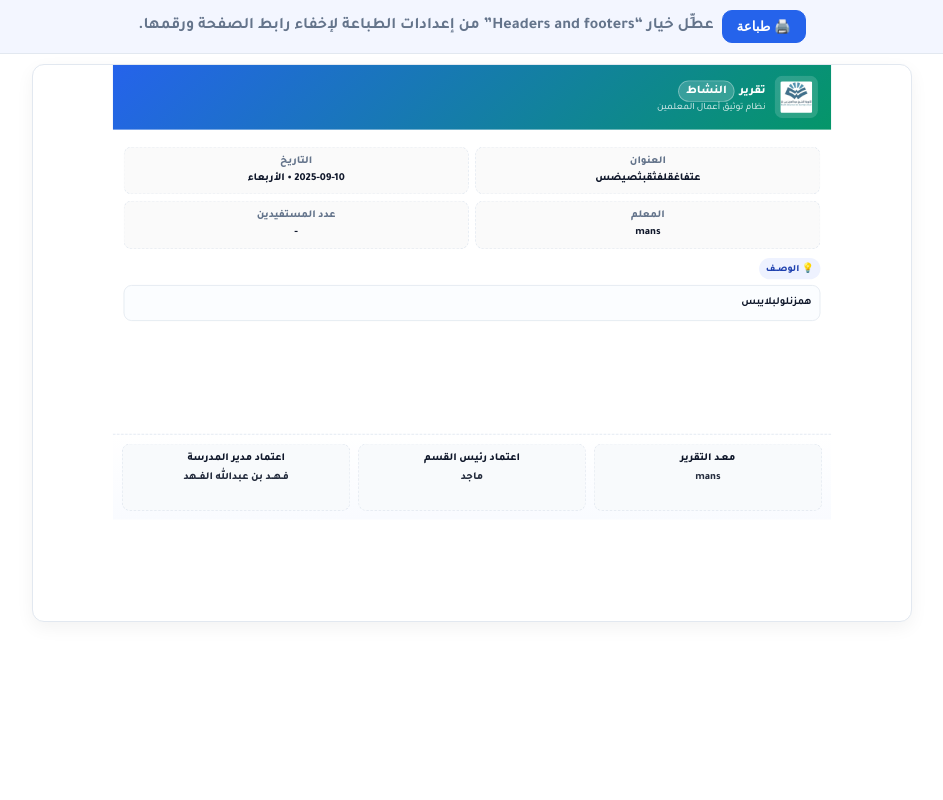
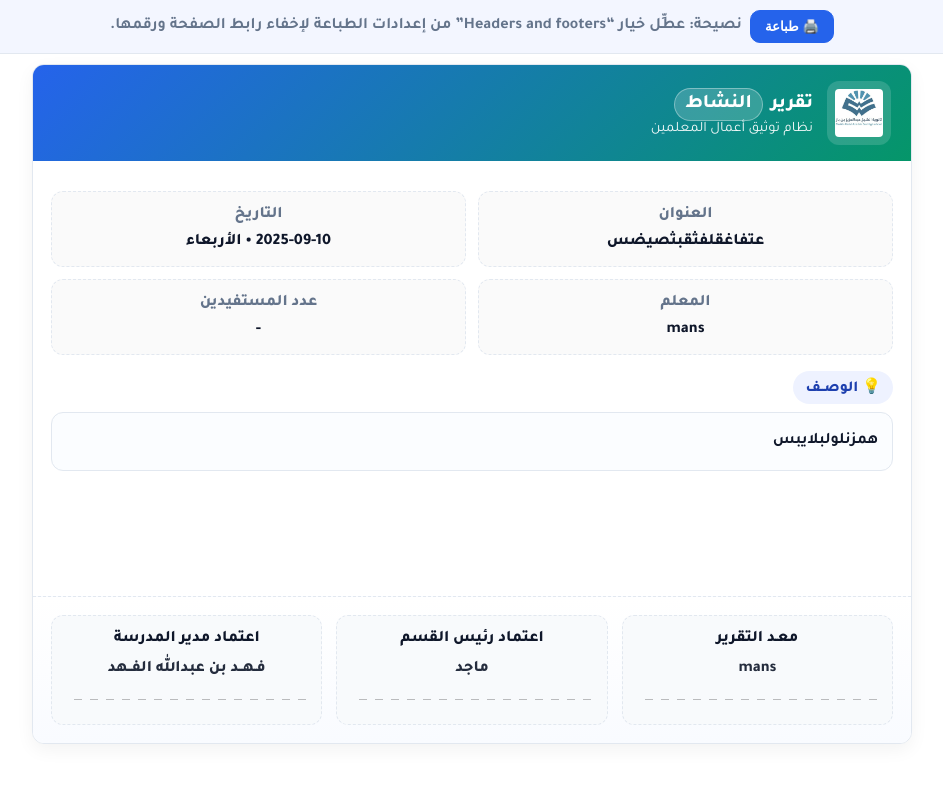
Before and after one commit to xmansx1/school, a Django app: page /reports/4/print/ in a window 1280 px wide. Shown: the whole page, without its empty margins (168-1111 px from the left). Run offline with Django 5.2, Linux system fonts and the light colour scheme; a user stored in the database is signed in; data comes from the database, SQL or seed files in the repository.

Commit message:
الرفع51ريندر

```diff
--- a/reports/templates/reports/report_print.html
+++ b/reports/templates/reports/report_print.html
@@ -9,20 +9,18 @@
   {% endwith %}
 
   <link href="https://fonts.googleapis.com/css2?family=Tajawal:wght@400;700;800&display=swap" rel="stylesheet">
-
   <style>
     :root{
       --ink:#0f172a; --muted:#64748b; --line:#e2e8f0;
       --brand:#2563eb; --accent:#059669; --bg:#f8fafc; --card:#ffffff;
       --chip:#eef2ff; --chip-ink:#1e40af;
-      --radius:12px; --print-margin:10mm; /* هوامش A4 داخل الصفحة */
+      --radius:12px; --print-margin:12mm;
     }
-
     *{box-sizing:border-box}
     html,body{height:100%}
     body{
-      margin:0;font-family:'Tajawal',system-ui,-apple-system,Segoe UI,Roboto,sans-serif;
-      color:var(--ink);background:#fff;-webkit-print-color-adjust:exact; print-color-adjust:exact;
+      margin:0;font-family:'Tajawal',sans-serif;color:var(--ink);background:#fff;
+      -webkit-print-color-adjust:exact; print-color-adjust:exact;
     }
     a{color:inherit;text-decoration:none}
 
@@ -36,15 +34,12 @@
     .btn-primary{background:var(--brand);color:#fff;border-color:var(--brand)}
     .muted{color:var(--muted);font-weight:700}
 
-    /* ===== العرض على الشاشة ===== */
+    /* ===== الحاوية/الورقة ===== */
     .container{max-width:900px;margin:auto;padding:10px}
     .sheet{
       border:1px solid var(--line);border-radius:var(--radius);overflow:hidden;background:var(--card);
       box-shadow:0 6px 18px rgba(0,0,0,.05);
-    }
-    .sheet-inner{
-      display:flex;flex-direction:column; /* مهم لتثبيت التواقيع أسفل */
-      transform-origin:top center;        /* للطباعة عند التصغير */
+      display:flex;flex-direction:column;
       min-height:calc(100vh - 120px);
     }
 
@@ -55,7 +50,7 @@
       color:#fff;padding:16px 20px
     }
     .hero .logo{width:64px;height:64px;object-fit:contain;background:rgba(255,255,255,.15);border-radius:12px;padding:8px}
-    .hero .title{font-size:1.1rem;font-weight:900;display:flex;align-items:center;gap:8px;flex-wrap:wrap}
+    .hero .title{font-size:1.2rem;font-weight:900;display:flex;align-items:center;gap:8px;flex-wrap:wrap}
     .hero .sub{opacity:.95;font-size:.9rem}
     .cat-badge{
       display:inline-flex;align-items:center;gap:6px;
@@ -65,98 +60,70 @@
     }
 
     /* المحتوى */
-    .content{padding:16px;flex:1} /* يأخذ الفراغ المتبقي */
-    .grid{display:grid;grid-template-columns:1fr 1fr;gap:10px;margin-top:10px}
+    .content{padding:18px;flex:1}
+    .grid{display:grid;grid-template-columns:1fr 1fr;gap:12px;margin-top:12px}
     .card-row{
       display:flex;flex-direction:column;justify-content:center;align-items:center;
-      gap:6px;padding:12px;border:1px dashed var(--line);border-radius:12px;background:#fafafa;text-align:center;
+      gap:8px;padding:14px;border:1px dashed var(--line);border-radius:12px;background:#fafafa;text-align:center;
       break-inside:avoid; page-break-inside:avoid;
     }
     .label{color:var(--muted);font-weight:800}
-    .value{font-weight:900;font-size:1rem;word-break:break-word}
+    .value{font-weight:900;font-size:1rem}
 
     .section-title{
-      margin:14px 0 8px;font-weight:900;color:var(--ink);
+      margin:16px 0 8px;font-weight:900;color:var(--ink);
       display:inline-flex;align-items:center;gap:8px;
-      background:var(--chip);color:var(--chip-ink);padding:6px 10px;border-radius:999px;font-size:.9rem;
+      background:var(--chip);color:var(--chip-ink);padding:6px 12px;border-radius:999px;font-size:.95rem;
       break-inside:avoid; page-break-inside:avoid;
     }
     .idea-box{
-      padding:12px;border:1px solid var(--line);border-radius:12px;background:#fbfdff;
-      white-space:pre-wrap; line-height:1.7;font-weight:600;
+      padding:14px;border:1px solid var(--line);border-radius:12px;background:#fbfdff;
+      white-space:pre-wrap; line-height:1.8;font-weight:600;
       break-inside:avoid; page-break-inside:avoid;
     }
 
     .photos{
-      display:grid;grid-template-columns:repeat(4, 1fr);gap:8px;margin-top:10px;
+      display:grid;grid-template-columns:repeat(auto-fill,minmax(220px,1fr));gap:12px;margin-top:12px;
       break-inside:avoid; page-break-inside:avoid;
     }
     .photos img{
-      width:100%;aspect-ratio:4/3;object-fit:cover;border-radius:10px;border:1px solid var(--line);
-      box-shadow:0 2px 6px rgba(0,0,0,.06);
+      width:100%;height:200px;object-fit:cover;border-radius:12px;border:1px solid var(--line);
+      box-shadow:0 4px 10px rgba(0,0,0,.08);
       break-inside:avoid; page-break-inside:avoid;
     }
 
     /* ===== التواقيع أسفل الصفحة ===== */
     .sign{
-      margin-top:auto;                 /* يلصق القسم بالقاع في Flex */
-      display:flex;gap:12px;flex-wrap:wrap;
-      padding:14px;border-top:1px dashed var(--line);
+      display:flex;gap:14px;margin-top:auto;flex-wrap:wrap;
+      padding:18px;border-top:1px dashed var(--line);
       background:linear-gradient(180deg,#fff, #f9fbff);
       break-inside:avoid; page-break-inside:avoid;
       justify-content:space-between;
     }
     .sign .box{
-      flex:1 1 240px;border:1px dashed var(--line);border-radius:12px;padding:12px;min-height:100px;background:var(--bg);text-align:center;
-      display:flex;flex-direction:column;justify-content:space-between;gap:6px;
+      flex:1 1 260px;border:1px dashed var(--line);border-radius:12px;padding:14px;min-height:110px;background:var(--bg);text-align:center;
+      display:flex;flex-direction:column;justify-content:space-between;gap:8px;
     }
     .sign .title{font-weight:900}
-    .sign .name{font-weight:800;opacity:.9;word-break:break-word}
-    .sigline{height:1px;background:repeating-linear-gradient(90deg, transparent, transparent 8px, rgba(0,0,0,.25) 8px, rgba(0,0,0,.25) 16px); margin:8px 0}
+    .sign .name{font-weight:800;opacity:.9}
+    .sigline{height:1px;background:repeating-linear-gradient(90deg, transparent, transparent 8px, rgba(0,0,0,.25) 8px, rgba(0,0,0,.25) 16px); margin:10px 0}
+    .hint{font-size:.85rem;color:var(--muted)}
 
-    /* ===== إعدادات الطباعة الدقيقة A4 ===== */
-    @page { size: A4; margin: var(--print-margin); }
-
+    /* ===== الطباعة الدقيقة بقياسات A4 ===== */
+    @page{ size:A4; margin: var(--print-margin); }
     @media print{
       .toolbar{display:none!important}
       body{background:#fff}
       .container{padding:0;margin:0}
-
-      /* الإطار الخارجي يطابق A4 داخل الهوامش */
       .sheet{
-        width: calc(210mm - (2 * var(--print-margin)));
-        height: calc(297mm - (2 * var(--print-margin)));
+        box-shadow:none;border:1px solid var(--line);
+        border-radius:var(--radius);
+        width:calc(210mm - (2 * var(--print-margin)));
+        min-height:calc(297mm - (2 * var(--print-margin)));
         margin:auto;
-        box-shadow:none;border:0;border-radius:0;background:#fff;
-        overflow:hidden;
-        page-break-inside:avoid; break-inside:avoid-page;
       }
-
-      .sheet-inner{
-        min-height:100%;
-        display:flex;flex-direction:column; /* تأكيد */
-        transform-origin:top center;
-      }
-
-      /* تكثيف المسافات للطباعة */
-      .hero{padding:10mm 8mm}
-      .hero .logo{width:48px;height:48px}
-      .hero .title{font-size:.95rem}
-      .hero .sub{font-size:.82rem}
-
-      .content{padding:8mm}
-      .grid{gap:6px}
-      .card-row{padding:8px}
-
-      .section-title{margin:8px 0 6px;padding:4px 8px;font-size:.82rem}
-      .idea-box{padding:8px;line-height:1.55}
-
-      .photos{grid-template-columns:repeat(4,1fr);gap:6px}
-      .photos img{aspect-ratio:4/3}
-
-      .sign{padding:8mm 8mm 6mm;gap:8px;margin-top:auto}
-      .sign .box{padding:8px;min-height:82px}
-
+      -webkit-print-color-adjust:exact; print-color-adjust:exact;
+      .hero,.section-title,.idea-box,.photos,.card-row,.sign{page-break-inside:avoid; break-inside:avoid}
       a[href]::after{content:"" !important}
     }
 
@@ -165,6 +132,7 @@
       .grid{grid-template-columns:1fr}
       .hero .logo{width:54px;height:54px}
       .photos{grid-template-columns:1fr 1fr}
+      .photos img{height:160px}
     }
   </style>
 </head>
@@ -172,12 +140,12 @@
 
 <div class="toolbar no-print">
   <button class="btn btn-primary" onclick="window.print()">🖨️ طباعة</button>
-  <span class="muted">عطِّل خيار “Headers and footers” من إعدادات الطباعة لإخفاء رابط الصفحة ورقمها.</span>
+  <span class="muted">نصيحة: عطِّل خيار “Headers and footers” من إعدادات الطباعة لإخفاء رابط الصفحة ورقمها.</span>
 </div>
 
 <div class="container">
-  <div class="sheet" id="sheet">
-    <div class="sheet-inner" id="sheetInner">
+  <div class="sheet">
+
     {% with cat_label=r.category.name|default:"غير مصنّف" %}
     <div class="hero">
       <img class="logo"
@@ -229,23 +197,25 @@
 
       {% if r.image1 or r.image2 or r.image3 or r.image4 %}
         <h3 class="section-title">📷 الصور المرفقة</h3>
-          <div class="photos" id="photos">
-            {% if r.image1 %}<img src="{{ r.image1.url }}" alt="صورة 1" loading="eager">{% endif %}
-            {% if r.image2 %}<img src="{{ r.image2.url }}" alt="صورة 2" loading="eager">{% endif %}
-            {% if r.image3 %}<img src="{{ r.image3.url }}" alt="صورة 3" loading="eager">{% endif %}
-            {% if r.image4 %}<img src="{{ r.image4.url }}" alt="صورة 4" loading="eager">{% endif %}
+        <div class="photos">
+          {% if r.image1 %}<img src="{{ r.image1.url }}" alt="صورة 1">{% endif %}
+          {% if r.image2 %}<img src="{{ r.image2.url }}" alt="صورة 2">{% endif %}
+          {% if r.image3 %}<img src="{{ r.image3.url }}" alt="صورة 3">{% endif %}
+          {% if r.image4 %}<img src="{{ r.image4.url }}" alt="صورة 4">{% endif %}
         </div>
       {% endif %}
     </div>
 
-      <!-- ===== التواقيع (مثبّتة أسفل الصفحة) ===== -->
+    <!-- ===== التواقيع (أسفل الصفحة) ===== -->
     <div class="sign">
+      <!-- معد التقرير -->
       <div class="box">
         <div class="title">معـد التقرير</div>
         <div class="name">{{ r.teacher_display_name }}</div>
         <div class="sigline" aria-hidden="true"></div>
       </div>
 
+      <!-- اعتماد رئيس القسم (شرطي حسب head_decision) -->
       {% with hd=head_decision %}
         {% if hd and not hd.no_render %}
           <div class="box">
@@ -266,6 +236,7 @@
         {% endif %}
       {% endwith %}
 
+      <!-- اعتماد مدير المدرسة (ديناميكي) -->
       <div class="box">
         <div class="title">اعتماد مدير المدرسة</div>
         <div class="name">{% firstof SCHOOL_PRINCIPAL "فـهــد بن عبدالله الفــهد" %}</div>
@@ -273,82 +244,8 @@
       </div>
     </div>
 
-    </div><!-- /.sheet-inner -->
-  </div><!-- /.sheet -->
-</div><!-- /.container -->
-
-<script>
-/**
- * تصغير تلقائي فقط إذا زاد المحتوى عن مساحة A4:
- * - الإطار .sheet ثابت على A4 داخل الهوامش.
- * - نصغّر .sheet-inner حتى لا يتخطى الارتفاع/العرض.
- * - التواقيع تبقى مثبتة أسفل بفضل Flex.
- */
-(function(){
-  const mm = (v)=> v * 3.7795275591; // ~96dpi
-  const PRINT_MARGIN_MM = 10, PAGE_W_MM = 210, PAGE_H_MM = 297;
-  const availH = mm(PAGE_H_MM - 2*PRINT_MARGIN_MM);
-  const availW = mm(PAGE_W_MM - 2*PRINT_MARGIN_MM);
-
-  const inner = document.getElementById('sheetInner');
-  if(!inner) return;
-
-  function fit(){
-    // إعادة الضبط
-    inner.style.transform = 'none';
-    inner.style.zoom = '1';
-
-    // قياسات المحتوى الحقيقية
-    const fullH = inner.scrollHeight;
-    const fullW = inner.scrollWidth;
-
-    // نمنع تجاوز أي بُعد
-    const sH = Math.min(1, availH / fullH);
-    const sW = Math.min(1, availW / fullW);
-    const scale = Math.max(0.5, Math.min(sH, sW)); // حد أدنى 50%
-
-    if(scale < 1){
-      inner.style.zoom = String(scale);          // فعّال لكروم/ويبكت
-      inner.style.transform = `scale(${scale})`; // احتياطي للعرض/فايرفوكس
-    }
-  }
-
-  function before(){ try{ fit(); }catch(e){} }
-  function after(){ try{
-    inner.style.transform = 'none';
-    inner.style.zoom = '1';
-  }catch(e){} }
-
-  if(window.matchMedia){
-    const mql = window.matchMedia('print');
-    if(typeof mql.addEventListener==='function'){
-      mql.addEventListener('change', e=> e.matches ? before() : after());
-    }else if(typeof mql.addListener==='function'){
-      mql.addListener(e=> e.matches ? before() : after());
-    }
-  }
-  window.addEventListener('beforeprint', before);
-  window.addEventListener('afterprint', after);
-
-  // أعِد الحساب بعد تحميل الصور
-  (function afterImages(){
-    const imgs = Array.from(document.images);
-    if(imgs.length===0){ fit(); return; }
-    let done=0; const once=()=>{ if(++done===imgs.length) fit(); };
-    imgs.forEach(img=>{
-      if(img.complete) return once();
-      img.addEventListener('load', once, {once:true});
-      img.addEventListener('error', once, {once:true});
-    });
-  })();
-
-  // زر الطباعة
-  document.querySelector('.btn.btn-primary')?.addEventListener('click', ()=>{
-    fit();
-    setTimeout(()=>window.print(), 30);
-  });
-})();
-</script>
+  </div>
+</div>
 
 </body>
 </html>
```
Lines whose indentation alone changed are shown as unchanged.
